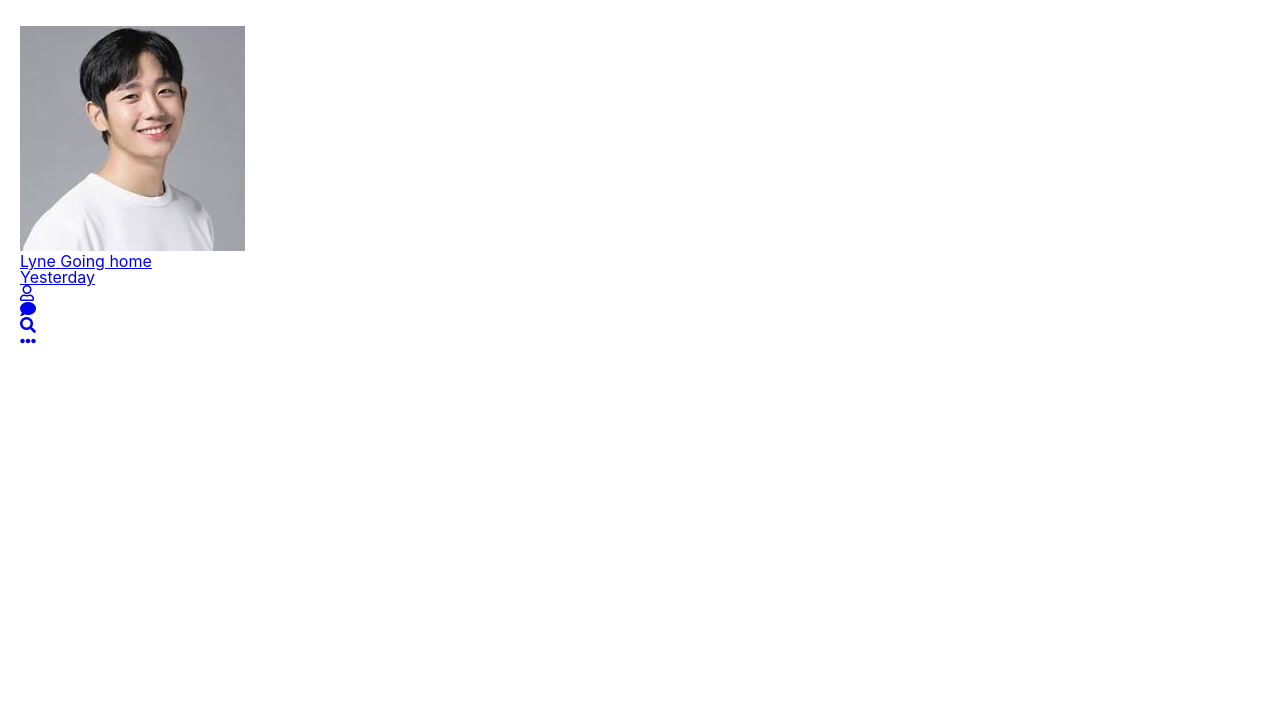
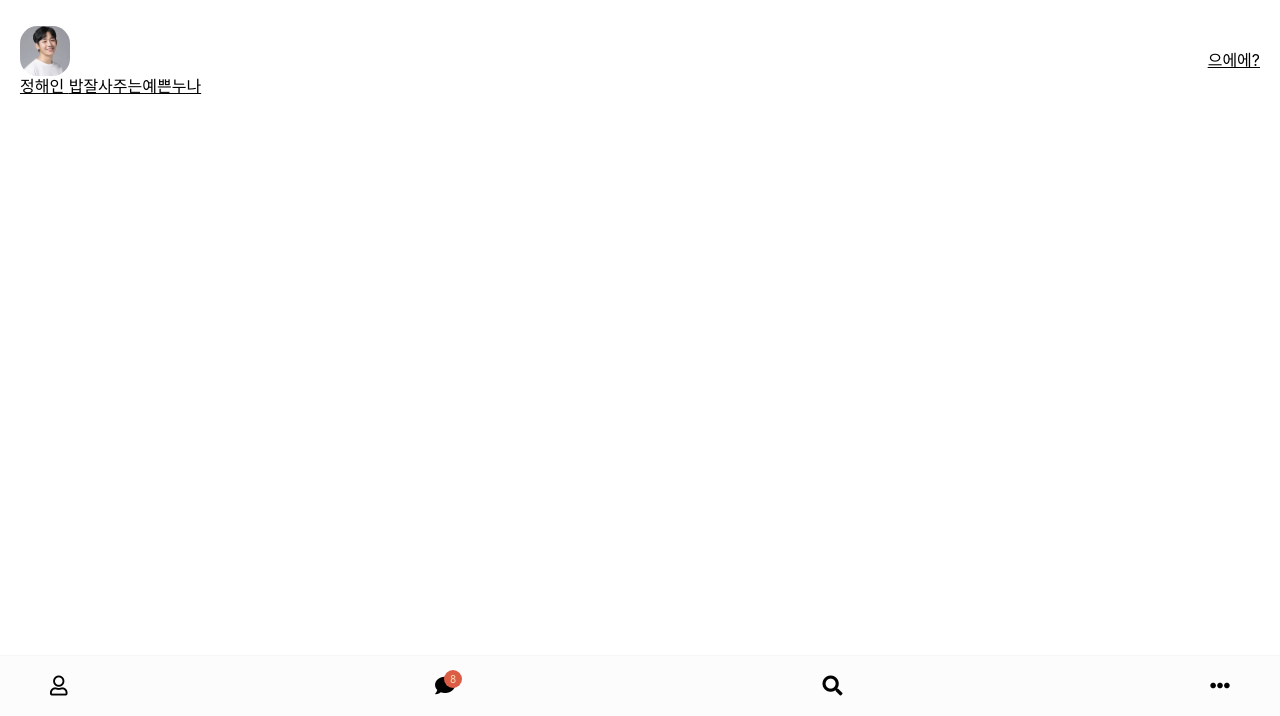
Before and after one commit to rkddls8138/kakao-clone-2.0, a plain HTML site: page index.html in a window 1280 px wide. Shown: the part 84-800 px from the top of the page. Drawn offline with nearby package versions, Linux system fonts and the light colour scheme.

Commit message:
카카오클론

```diff
--- /dev/null
+++ b/css/friend.css
@@ -0,0 +1,14 @@
+.friend {
+  display: flex;
+  justify-content: space-between;
+  align-items: center;
+}
+
+.friend .friend__avatar {
+  width: 50px;
+  border-radius: 35%;
+}
+
+.friend__avatar.g-avatar {
+  /* width: 70px; */
+}
--- a/css/header.css
+++ b/css/header.css
@@ -15,3 +15,13 @@
   margin-left: 25px;
   cursor: pointer;
 }
+
+.header .header__column {
+  display: flex;
+  align-items: center;
+}
+
+.header .header__back-btn {
+  font-size: 24px;
+  margin-right: 20px;
+}
--- /dev/null
+++ b/css/nav-bar.css
@@ -0,0 +1,38 @@
+.nav {
+  position: fixed;
+  width: 100%;
+  background-color: #fcfcfc;
+  padding: 20px 50px;
+  left: 0px;
+  bottom: 0px;
+  border-top: 1px solid #f7f7f7;
+  box-sizing: border-box;
+}
+
+.nav .nav__list {
+  display: flex;
+  justify-content: space-between;
+}
+
+.nav i {
+  font-size: 20px;
+}
+
+.nav .nav__list-link {
+  position: relative;
+}
+
+.nav .nav__badge {
+  position: absolute;
+  top: -7px;
+  right: -7px;
+  font-size: 10px;
+  color: wheat;
+  background-color: #dc5d46;
+  width: 18px;
+  height: 18px;
+  display: flex;
+  justify-content: center;
+  align-items: center;
+  border-radius: 50%;
+}
--- a/css/styles.css
+++ b/css/styles.css
@@ -2,6 +2,12 @@
 @import "reset.css";
 @import "status-bar.css";
 @import "header.css";
+@import "nav-bar.css";
+@import "friend.css";
+
+* {
+  box-sizing: border-box;
+}
 
 body {
   background-color: white;
@@ -10,3 +16,7 @@ body {
   font-family: "Opem Sans", -apple-system, BlinkMacSystemFont, "Segoe UI",
     Roboto, Oxygen, Ubuntu, Cantarell, "Open Sans", "Helvetica Neue", sans-serif;
 }
+
+a {
+  color: inherit;
+}
--- a/index.html
+++ b/index.html
@@ -52,15 +52,23 @@
       <ul class="chats__list">
         <li class="chats__chat chat">
           <a href="chat.html">
-            <div class="chas__colmn">
-              <img class="chat_avatar g-avatar" src="images/정해인.jpg" />
-              <div class="chat__content">
-                <span class="chat__username">Lyne</span>
-                <span class="chat__preview">Going home</span>
+            <div class="chat__chat friend parent friend--lg">
+              <div class="friend__column">
+                <img src="images/정해인.jpg" class="g-avatar friend__avatar" />
+                <div class="friend__content">
+                  <span class="friend__name">
+                    정해인
+                  </span>
+                  <span class="friend__bottom-text">
+                    밥잘사주는예쁜누나
+                  </span>
+                </div>
               </div>
-            </div>
-            <div class="chas__colmn">
-              <span class="chat__timestamp">Yesterday</span>
+              <div class="friend__column">
+                <span class="chat__timestamp">
+                  으에에?
+                </span>
+              </div>
             </div>
           </a>
         </li>
@@ -77,6 +85,7 @@
         </li>
         <li class="nav__list-item">
           <a href="index.html" class="nav__list-link">
+            <div class="nav__badge">8</div>
             <i class="fas fa-comment"></i>
           </a>
         </li>
```
Also changed, not shown: find.html (+1 -0 lines), friend.html (+10 -9 lines), more.html (+1 -0 lines), settings.html (+1 -1 lines).
